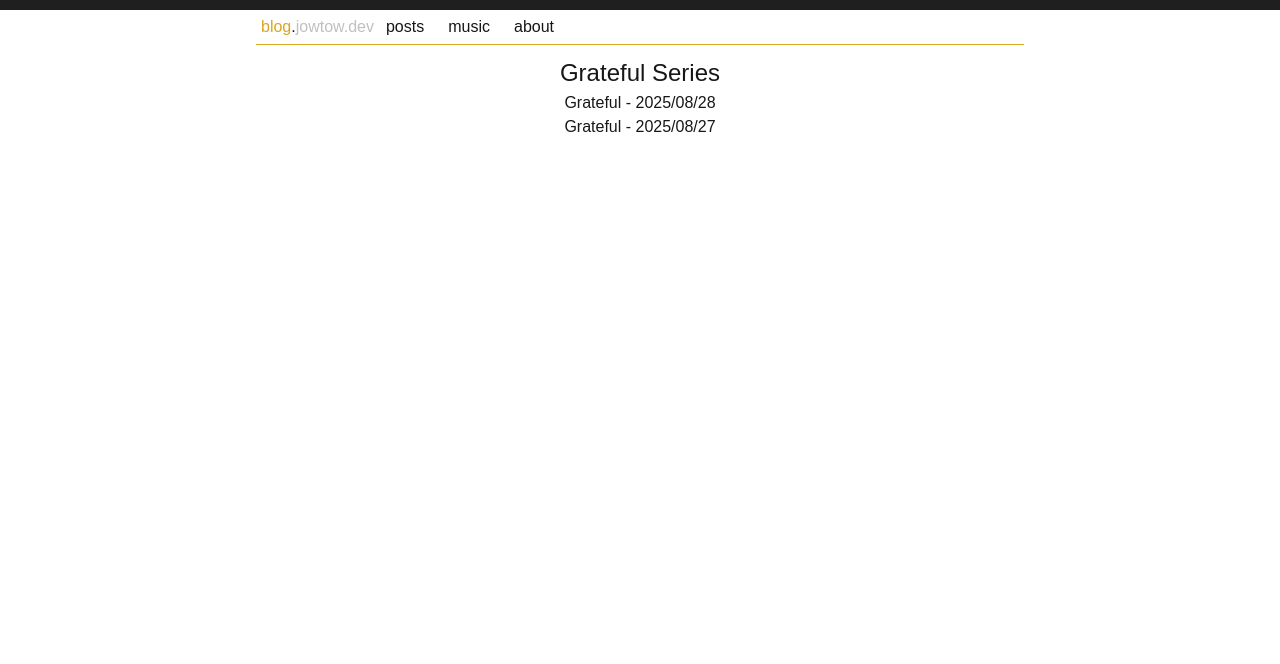
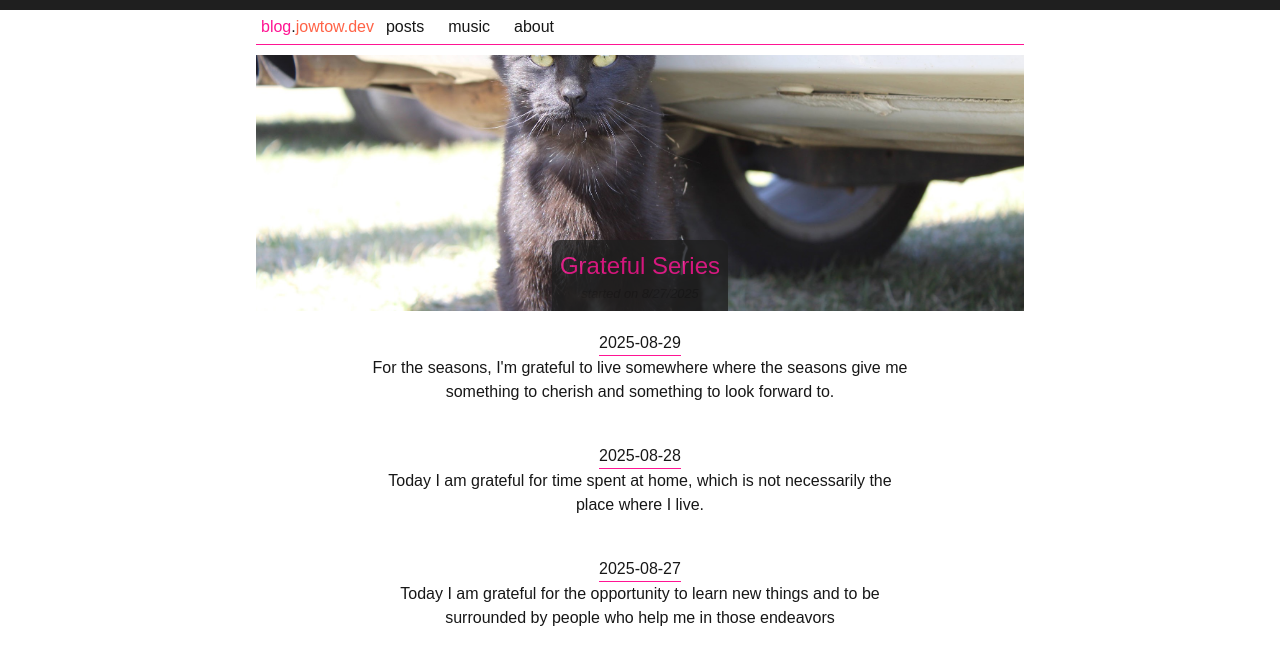
Before and after one commit to jowtow/jowtow-blog, a Next.js app: page /series/grateful in a window 1280 px wide. Shown: the top 664 px of the page. Built offline with nearby package versions, Linux system fonts and the light colour scheme.

Commit message:
small improvements, theme change, new grateful

```diff
--- a/app/globals.css
+++ b/app/globals.css
@@ -23,13 +23,13 @@ a {
   --background: #ffffff;
   --foreground: #171717;
 
-  --solarized-white: rgb(238, 232, 213);
+  --solarized-white: rgb(199, 197, 192);
   --text-color-dark: rgb(22, 25, 37);
-  --post-link-background: goldenrod;
+  --post-link-background: deeppink;
   --color-dark: #1f1f1f;
   --color-lessdark: #2c2c2c;
-  --color-secondary: silver;
-  --color-primary: goldenrod;
+  --color-secondary: tomato;
+  --color-primary: deeppink;
 }
 
 @theme inline {
--- a/app/page.tsx
+++ b/app/page.tsx
@@ -7,15 +7,25 @@ export default async function Home() {
   const series = await getSeries();
   return (
     <>
-      <h1 className="text-2xl font-bold">Welcome to my blog!</h1>
+      <h1 className="text-2xl font-bold ">Welcome to my blog!</h1>
       <p className="description">
         I&apos;m a not-so-ordinary guy from the southeast corner of South
         Dakota. I am on a constant journey of curiosity and learning so hop
         aboard the blog train and let&apos;s partake in some tomfoolery!
       </p>
       <main>
-        <PostList posts={posts} />
-        <SeriesList seriesList={series} />
+        <div>
+          <h2 className="text-xl font-bold mt-3 text-center border-b border-[var(--color-secondary)] text-[var(--color-secondary)]">
+            Series
+          </h2>
+          <SeriesList seriesList={series} />
+        </div>
+        <div>
+          <h2 className="text-xl font-bold  text-center border-b border-[var(--color-secondary)] text-[var(--color-secondary)]">
+            Posts
+          </h2>
+          <PostList posts={posts} />
+        </div>
       </main>
     </>
   );
--- a/app/series/[seriesname]/page.tsx
+++ b/app/series/[seriesname]/page.tsx
@@ -1,6 +1,8 @@
 import Link from "next/link";
 import { getSeries, getSeriesByName } from "@/lib/posts";
-
+import ReactMarkdown from "react-markdown";
+import remarkGfm from "remark-gfm";
+import Image from "next/image";
 type SeriesParam = {
   seriesname: string;
 };
@@ -19,7 +21,25 @@ export default async function SeriesListing({
   const series = await getSeriesByName((await params).seriesname);
   return (
     <>
-      <h1 className="text-center">{series.metadata.name}</h1>
+      <div className="relative h-64 overflow-hidden flex flex-col-reverse">
+        <div className="relative z-10 bg-[var(--color-dark)] mx-auto p-2 rounded-t-lg opacity-[0.8]">
+          <h1 className="text-center m-[0px] text-[1.3rem] text-[var(--color-primary)] z-1">
+            {series.metadata.name}
+          </h1>
+          <p className="text-center m-0 italic text-[0.8rem]">
+            started on {series.metadata.date.toLocaleDateString()}
+          </p>
+        </div>
+        <Image
+          className="absolute inset-0 object-cover z-0"
+          src={series.metadata.image}
+          alt={series.metadata.name}
+          fill
+        />
+      </div>
+      <div className="w-full flex flex-col items-center">
+        {/* <h1 className="text-center">{series.metadata.name}</h1> */}
+        {series.metadata.individualPages && (
           <div className="flex flex-col items-center">
             {series.posts
               .sort((a, b) => (a.metadata.date < b.metadata.date ? 1 : -1))
@@ -32,6 +52,27 @@ export default async function SeriesListing({
                 </Link>
               ))}
           </div>
+        )}
+        {!series.metadata.individualPages && (
+          <div className="flex flex-col items-center sm:px-10 max-w-[70ch]">
+            {series.posts
+              .sort((a, b) => (a.metadata.date < b.metadata.date ? 1 : -1))
+              .map((post) => (
+                <div
+                  key={post.slug}
+                  className="w-full my-5 flex flex-col items-center text-center"
+                >
+                  <span className="text-l border-[var(--color-primary)] border-b">
+                    {post.metadata.date}
+                  </span>
+                  <ReactMarkdown remarkPlugins={[remarkGfm]}>
+                    {post.markdownBody}
+                  </ReactMarkdown>
+                </div>
+              ))}
+          </div>
+        )}
+      </div>
     </>
   );
 }
--- a/components/Author/Author.tsx
+++ b/components/Author/Author.tsx
@@ -5,13 +5,13 @@ import Image from "next/image";
 export default function Author() {
   return (
     <>
-      <div className="m-2 p-1 rounded border-2 border-[var(--color-primary)] flex ">
+      <div className="relative m-2 p-1 rounded border-2 border-[var(--color-primary)] flex ">
         <Image
           className="rounded-full m-2 mr-5"
           src="/Author.jpg"
           alt="Picture of the author."
+          width={100}
           height={100}
-          width={100}
         />
         <div className="flex flex-col justify-center">
           <div className="text-lg">
--- a/components/PostList/PostList.tsx
+++ b/components/PostList/PostList.tsx
@@ -31,7 +31,7 @@ export default function PostList({ posts }: { posts: Post[] }) {
                       />
                     </div>
                     <div className="flex justify-around items-center text-[var(--text-color-dark)] no-underline italic">
-                      <span className="text-start font-bold m-[10px] text-[1.2em]">
+                      <span className="text-start font-bold mx-2 text-[1.2em]">
                         {post.metadata.title}
                       </span>
                       <span className="text-[0.8rem] m-2">
--- a/components/SeriesList/SeriesList.tsx
+++ b/components/SeriesList/SeriesList.tsx
@@ -29,7 +29,7 @@ export default function SeriesList({ seriesList }: { seriesList: Series[] }) {
                     />
                   </div>
                   <div className="flex justify-around items-center text-[var(--text-color-dark)] no-underline italic">
-                    <span className="text-start font-bold m-[10px] text-[1.2em]">
+                    <span className="text-start font-bold mx-2 text-[1.2em]">
                       {series.metadata.name}
                     </span>
                     <span className="text-[0.8rem] m-2">
--- a/lib/posts.ts
+++ b/lib/posts.ts
@@ -10,6 +10,7 @@ const seriesMetadata = z.object({
   description: z.string(),
   date: z.coerce.date(),
   image: z.string(),
+  individualPages: z.boolean(),
 });
 type SeriesMetadata = z.infer<typeof seriesMetadata>;
 
--- /dev/null
+++ b/posts/grateful/20250829.md
@@ -0,0 +1,6 @@
+---
+author: "John Townsend"
+date: "2025-08-29"
+---
+
+For the seasons, I'm grateful to live somewhere where the seasons give me something to cherish and something to look forward to.
--- a/posts/grateful/metadata.json
+++ b/posts/grateful/metadata.json
@@ -2,5 +2,6 @@
   "name": "Grateful Series",
   "description": "Smaller posts about things I'm grateful for",
   "date": "2025-08-27",
-  "image": "/thumbnails/grateful.jpg"
+  "image": "/thumbnails/grateful.jpg",
+  "individualPages": false
 }
```
Lines whose indentation alone changed are shown as unchanged.
